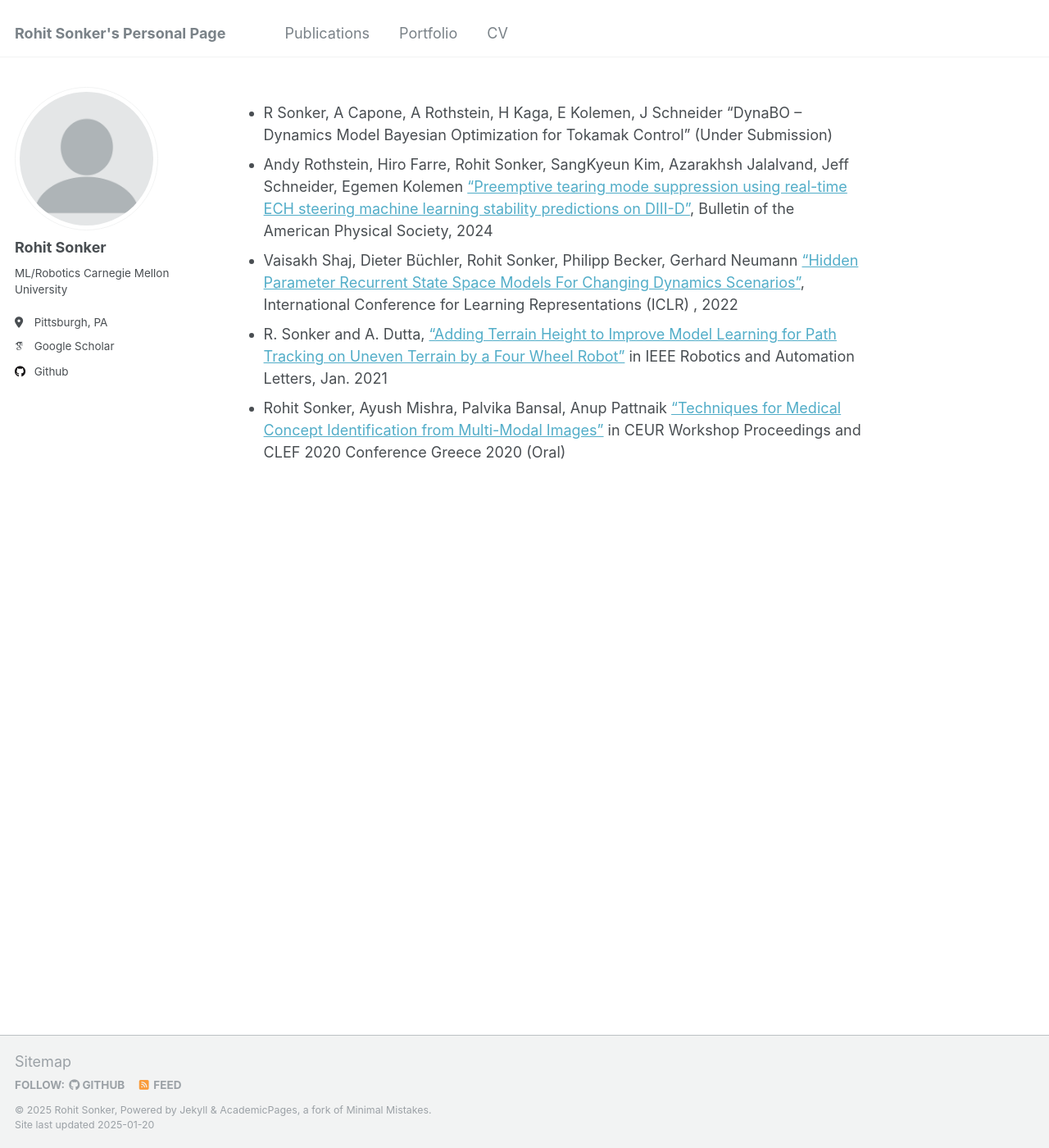
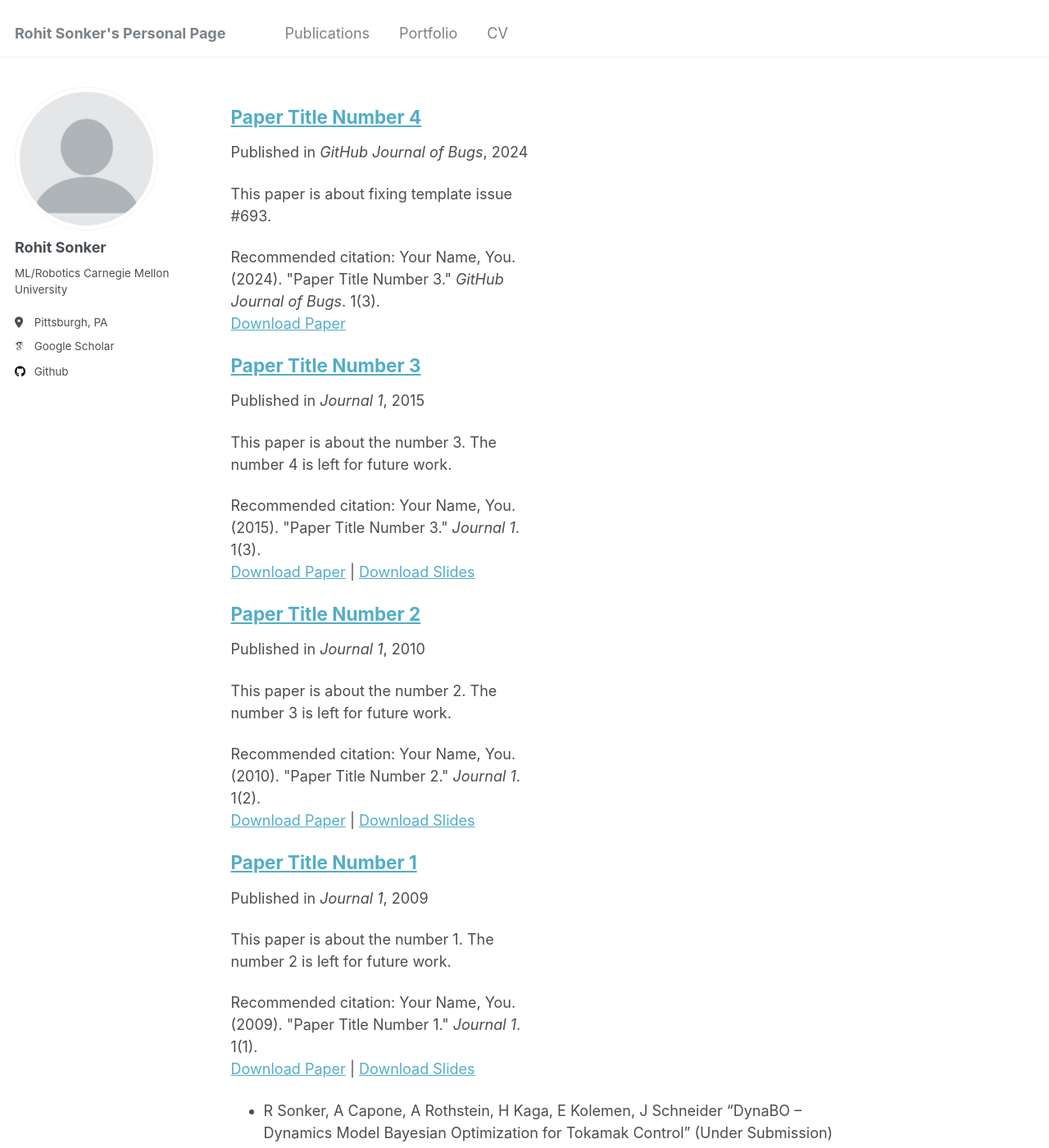
Before and after one commit to rohit-sonker/rohit-sonker.github.io, a Jekyll site: the page built from _pages/publications.md, in a window 1280 px wide and 1400 px high. Shown: the whole window at 82% size. Built offline with Jekyll 4.4.1, drawn with Linux system fonts in a browser that asks for light colours; some web fonts are replaced; our own code applies the rules of GitHub Pages for plain Markdown files.

Commit message:
pubs turn off

```diff
--- a/_config.yml
+++ b/_config.yml
@@ -216,7 +216,7 @@
     output: true
     permalink: /:collection/:path/
   publications:
-    output: true
+    output: false
     permalink: /:collection/:path/
   portfolio:
     output: true
--- a/_pages/publications.md
+++ b/_pages/publications.md
@@ -1,3 +1,7 @@
+{% for post in site.publications reversed %}
+  {% include archive-single.html %}
+{% endfor %}
+
 * R Sonker, A Capone, A Rothstein, H Kaga, E Kolemen, J Schneider “DynaBO – Dynamics Model Bayesian Optimization for Tokamak Control” (Under Submission)
 * Andy Rothstein, Hiro Farre, Rohit Sonker, SangKyeun Kim, Azarakhsh Jalalvand, Jeff Schneider, Egemen Kolemen ["Preemptive tearing mode suppression using real-time ECH steering machine learning stability predictions on DIII-D"]("https://meetings.aps.org/Meeting/DPP24/Session/PP12.39"), Bulletin of the American Physical Society, 2024
 * Vaisakh Shaj, Dieter Büchler, Rohit Sonker, Philipp Becker, Gerhard Neumann [“Hidden Parameter Recurrent State Space Models For Changing Dynamics Scenarios”]("https://openreview.net/pdf?id=ds8yZOUsea"), International Conference for Learning Representations (ICLR) , 2022
```
